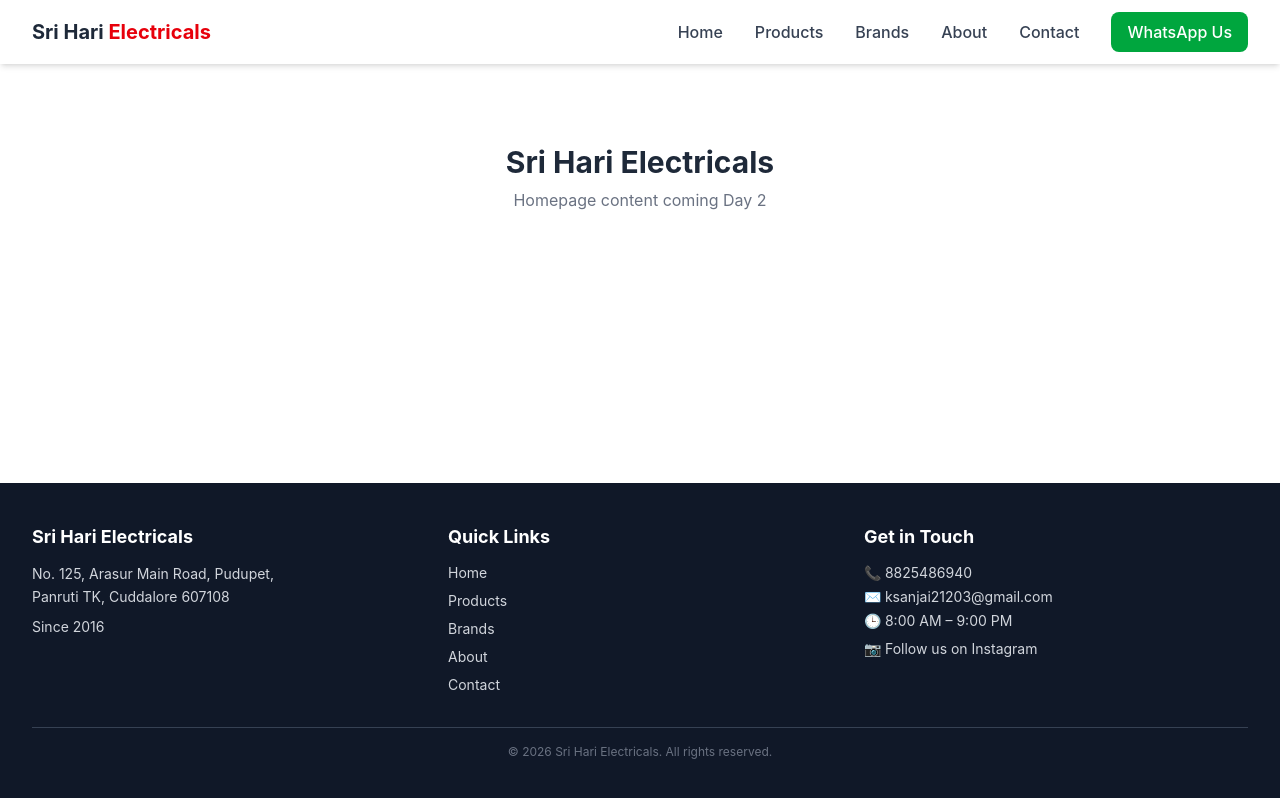
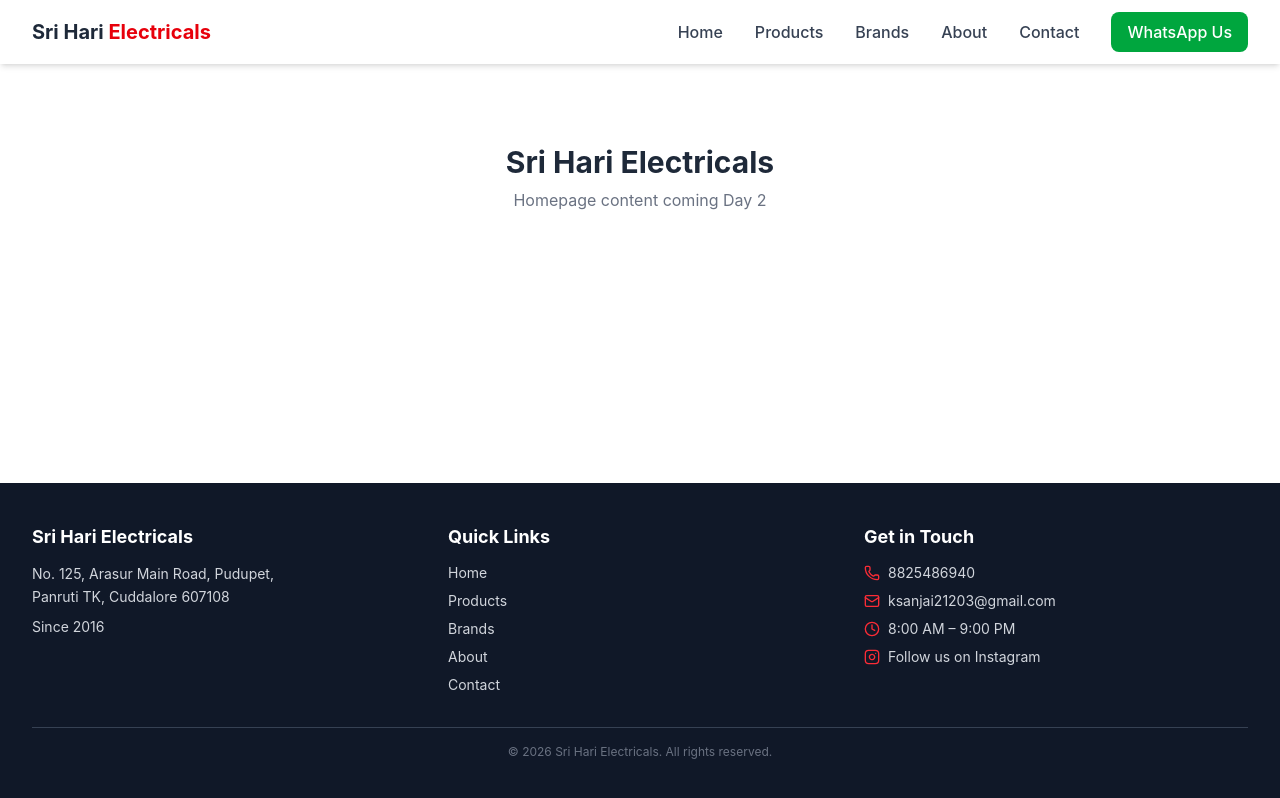
Before and after one commit to rajkumar-work-in/srihari-electricals-frontend, a React (Vite) app: page / in a window 1280 px wide. Built offline with nearby package versions, Linux system fonts and the light colour scheme.

Commit message:
updated footer section

```diff
--- a/package.json
+++ b/package.json
@@ -11,6 +11,7 @@
   },
   "dependencies": {
     "@tailwindcss/vite": "^4.3.3",
+    "lucide-react": "^1.37.0",
     "react": "^19.2.8",
     "react-dom": "^19.2.8",
     "tailwindcss": "^4.3.3"
--- a/src/components/Footer.jsx
+++ b/src/components/Footer.jsx
@@ -1,3 +1,5 @@
+import { Phone, Mail, Clock, Instagram } from "lucide-react";
+
 function Footer() {
   const scrollToSection = (id) => {
     const el = document.getElementById(id);
@@ -49,17 +51,30 @@ function Footer() {
           {/* Contact */}
           <div>
             <h3 className="text-white text-lg font-bold mb-3">Get in Touch</h3>
-            <p className="text-sm">📞 8825486940</p>
-            <p className="text-sm mt-1">✉️ ksanjai21203@gmail.com</p>
-            <p className="text-sm mt-1">🕒 8:00 AM – 9:00 PM</p>
+
+            <div className="flex items-center gap-2 text-sm mb-2">
+              <Phone size={16} className="text-red-500" />
+              <span>8825486940</span>
+            </div>
+
+            <div className="flex items-center gap-2 text-sm mb-2">
+              <Mail size={16} className="text-red-500" />
+              <span>ksanjai21203@gmail.com</span>
+            </div>
+
+            <div className="flex items-center gap-2 text-sm mb-2">
+              <Clock size={16} className="text-red-500" />
+              <span>8:00 AM – 9:00 PM</span>
+            </div>
 
             <a
               href="https://www.instagram.com/mr.__jacky__"
               target="_blank"
               rel="noopener noreferrer"
-              className="inline-block mt-2 text-sm hover:text-red-500"
+              className="flex items-center gap-2 text-sm mt-2 hover:text-red-500 w-fit"
             >
-              📷 Follow us on Instagram
+              <Instagram size={16} className="text-red-500" />
+              <span>Follow us on Instagram</span>
             </a>
           </div>
         </div>
```
Also changed, not shown: 1 other file (tests, documents, lock files or other folders).
